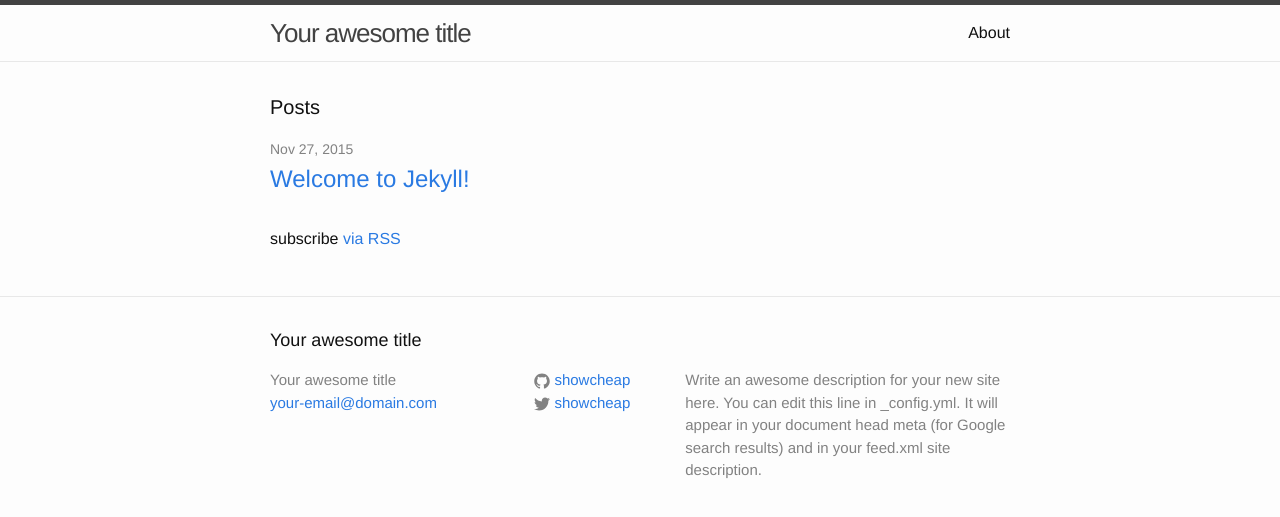
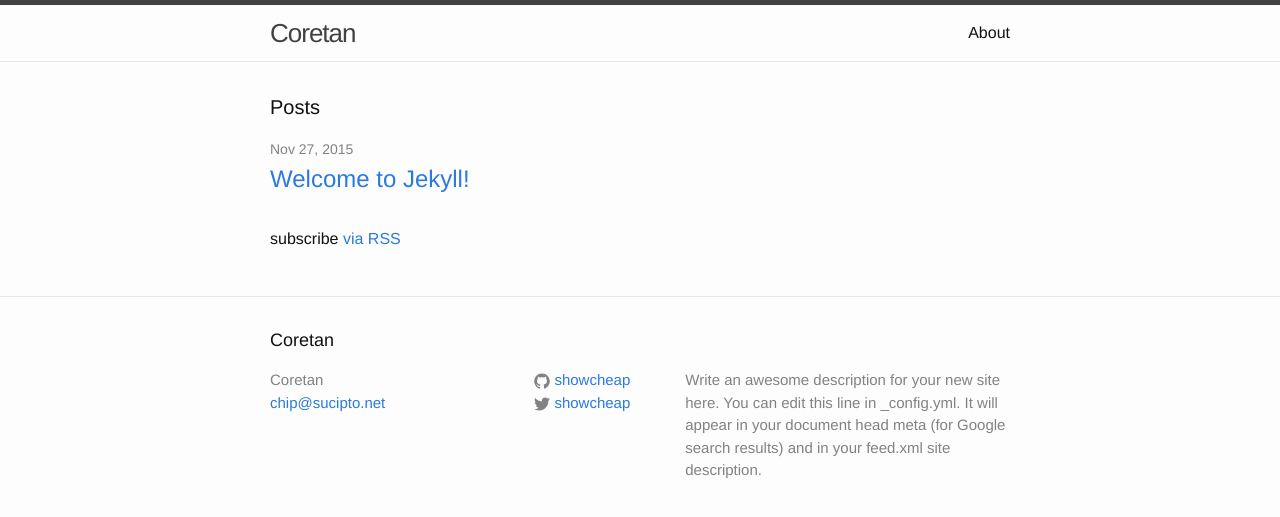
Before and after one commit to showcheap/coretan, a Jekyll site: the page built from index.html, in a window 1280 px wide. Shown: the top 517 px of the page. Built offline with Jekyll 4.4.1, drawn with Linux system fonts in a browser that asks for light colours.

Commit message:
Pindah domen

```diff
--- a/_config.yml
+++ b/_config.yml
@@ -6,15 +6,15 @@
 # 'jekyll serve'. If you change this file, please restart the server process.
 
 # Site settings
-title: Your awesome title
-email: your-email@domain.com
+title: Coretan
+email: chip@sucipto.net
 description: > # this means to ignore newlines until "baseurl:"
   Write an awesome description for your new site here. You can edit this
   line in _config.yml. It will appear in your document head meta (for
   Google search results) and in your feed.xml site description.
 
-baseurl: "/coretan" # the subpath of your site, e.g. /blog
-url: "http://showcheap.github.io" # the base hostname & protocol for your site
+baseurl: "" # the subpath of your site, e.g. /blog
+url: "http://coretan.sucipto.net" # the base hostname & protocol for your site
 twitter_username: showcheap
 github_username:  showcheap
 
```
